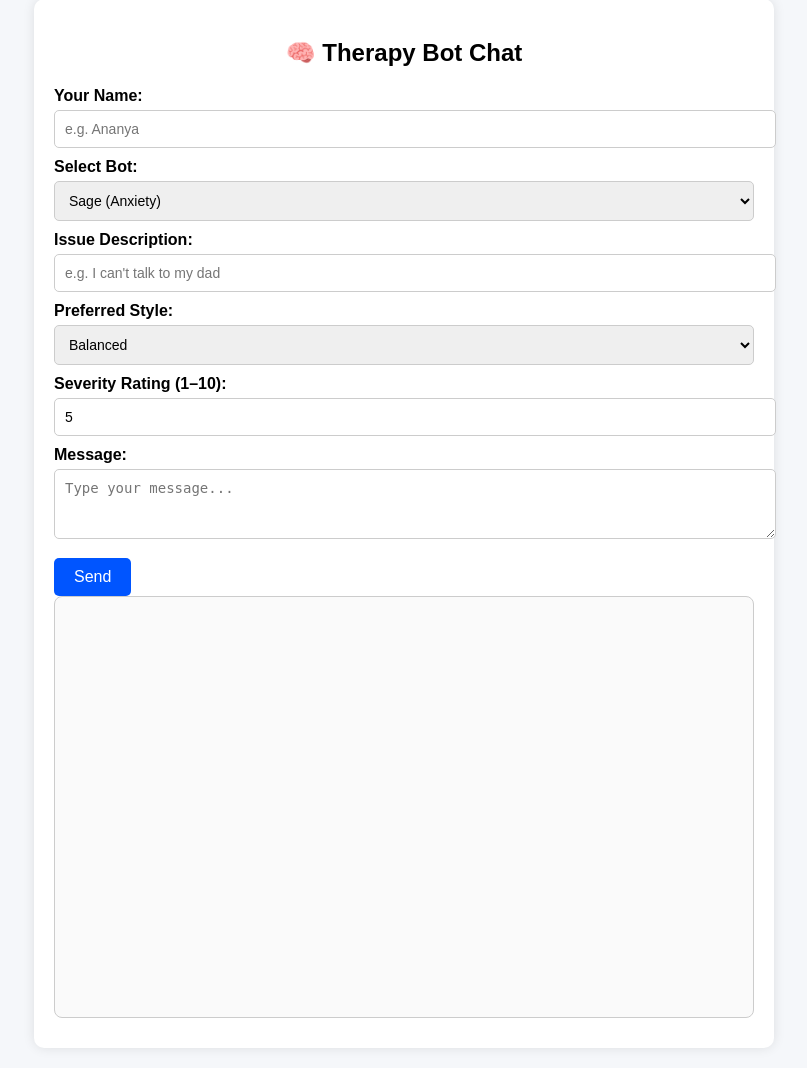
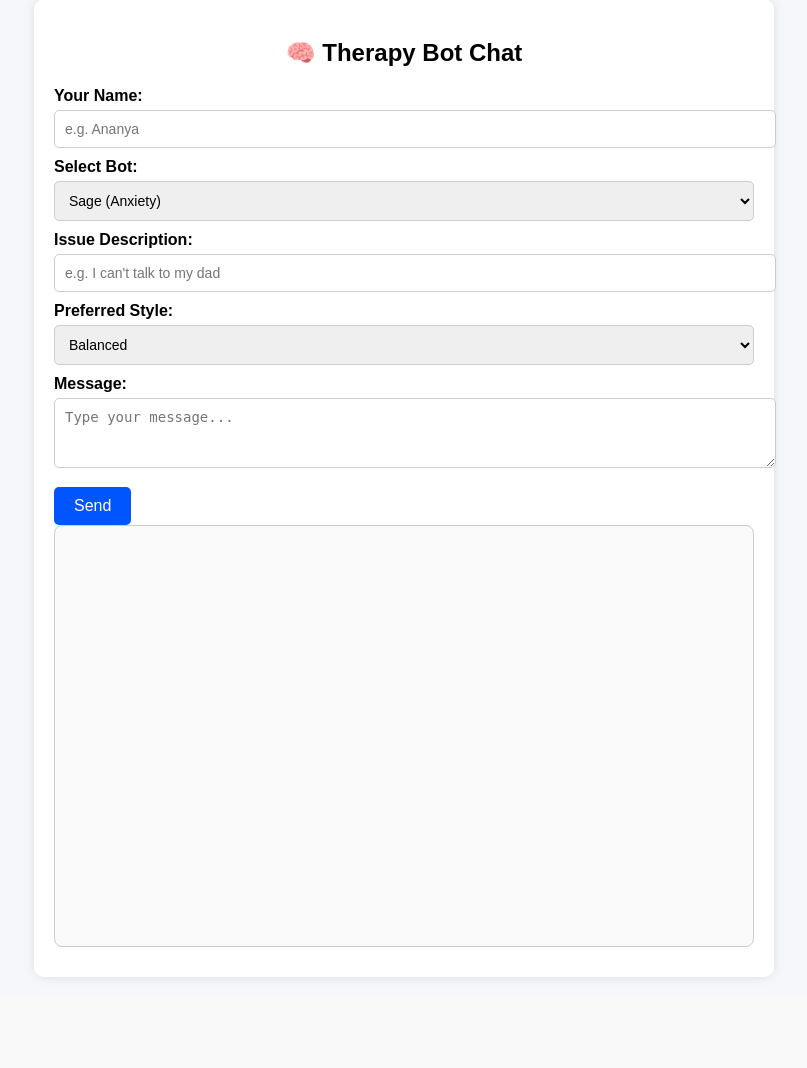
Before and after one commit to Dipali-Wellorgs2025/AI-therapy, a Flask app: page / in a window 1280 px wide. Shown: the part 21-1089 px from the top of the page, without its empty margins (236-1043 px from the left). After the commit the page ends 1000 px from the top, so only its background shows below. Run offline with Flask 3, Linux system fonts and the light colour scheme.

Commit message:
Update index.html

```diff
--- a/templates/index.html
+++ b/templates/index.html
@@ -109,8 +109,7 @@
     <option value="Balanced" selected>Balanced</option>
   </select>
 
-  <label>Severity Rating (1–10):</label>
-  <input type="number" id="severity_rating" min="1" max="10" value="5">
+
 
   <label>Message:</label>
   <textarea id="messageInput" rows="3" placeholder="Type your message..."></textarea>
@@ -129,7 +128,7 @@
     const botName = document.getElementById("botName").value;
     const issue_description = document.getElementById("issue_description").value;
     const preferred_style = document.getElementById("preferred_style").value;
-    const severity_rating = document.getElementById("severity_rating").value;
+
 
     if (!user_message) return;
 
@@ -146,7 +145,7 @@
           user_name,
           issue_description,
           preferred_style,
-          severity_rating
+
         })
       });
 
```
